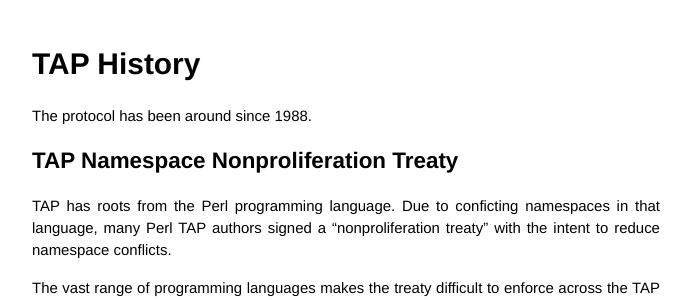
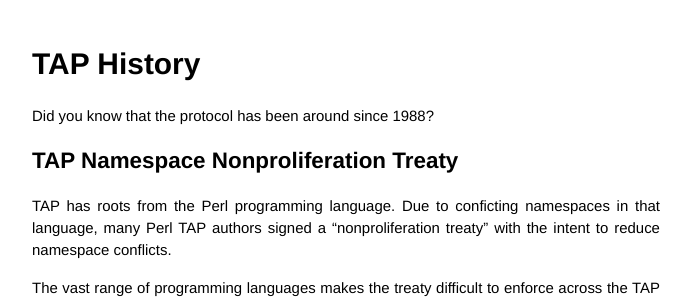
Before and after one commit to TestAnything/testanything.github.io, a Jekyll site: the page built from history.md, in a window 1280 px wide and 900 px high. Shown: the part 202-502 px from the top of the window, without its empty margins (294-985 px from the left). Built offline with Jekyll 4.4.1, drawn with Linux system fonts in a browser that asks for light colours.

Commit message:
Update history.md

```diff
--- a/history.md
+++ b/history.md
@@ -4,7 +4,7 @@
 ---
 
 # TAP History
-The protocol has been around since 1988.
+Did you know that the protocol has been around since 1988?
 
 ## TAP Namespace Nonproliferation Treaty
 
```
